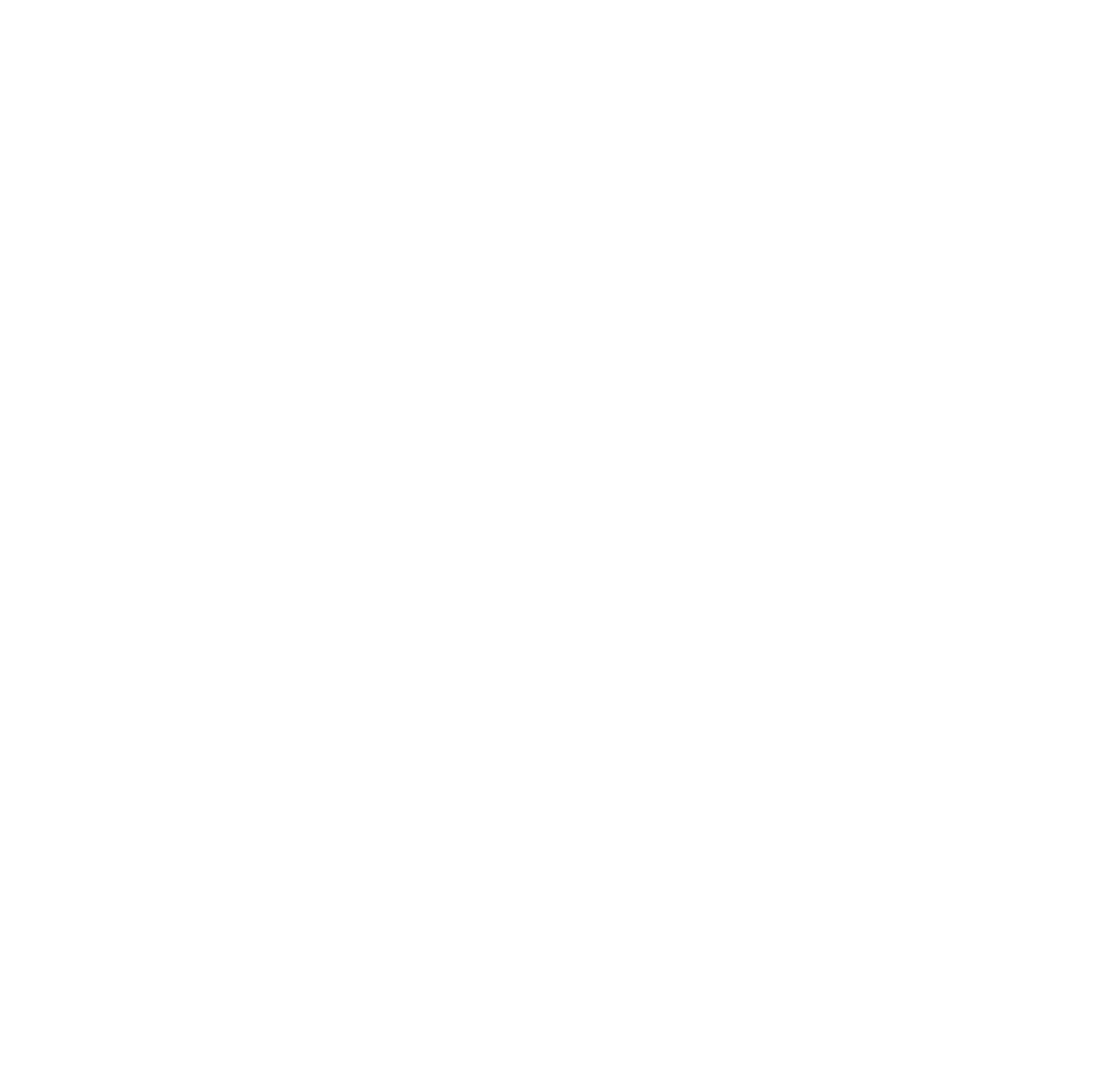
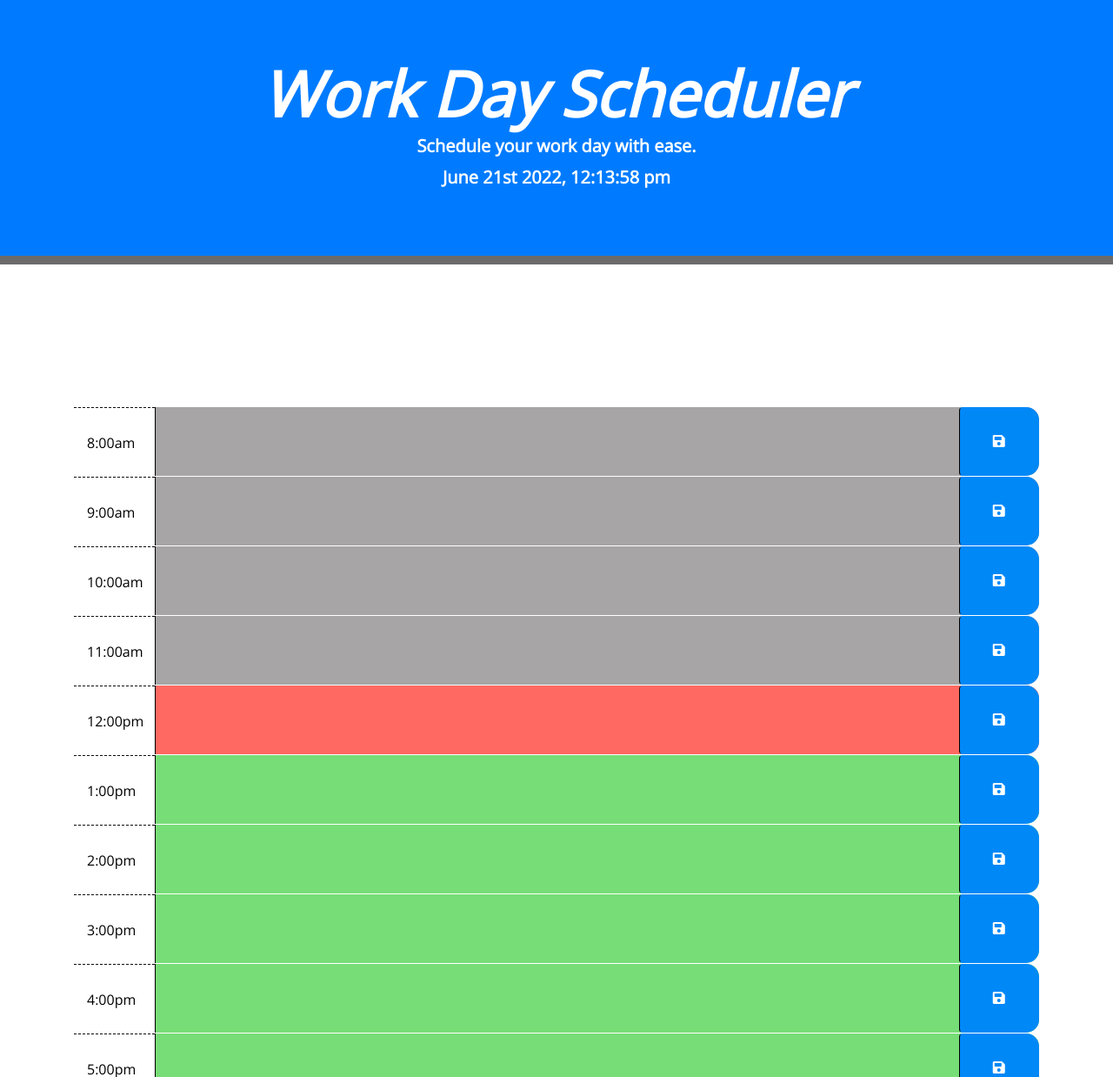
Before and after one commit to destinyhenry/work-day-scheduler, a plain HTML site: page index.html in a window 1280 px wide. Shown: the top 1238 px of the page at 87% size. Before the commit the page ends 800 px from the top, so only its background shows below. Drawn offline with nearby package versions, Linux system fonts and the light colour scheme.

Commit message:
make newest changes

```diff
--- a/index.html
+++ b/index.html
@@ -1,12 +1,125 @@
 <!DOCTYPE html>
 <html lang="en">
+
 <head>
-    <meta charset="UTF-8">
-    <meta http-equiv="X-UA-Compatible" content="IE=edge">
-    <meta name="viewport" content="width=device-width, initial-scale=1.0">
-    <title>Document</title>
+    <meta charset="UTF-8" />
+    <meta name="viewport" content="width=device-width, initial-scale=1.0" />
+    <meta http-equiv="X-UA-Compatible" content="ie=edge" />
+    <link rel="stylesheet" href="https://stackpath.bootstrapcdn.com/bootstrap/4.3.1/css/bootstrap.min.css" />
+    <link rel="stylesheet" href="https://use.fontawesome.com/releases/v5.8.1/css/all.css"
+        integrity="sha384-50oBUHEmvpQ+1lW4y57PTFmhCaXp0ML5d60M1M7uH2+nqUivzIebhndOJK28anvf" crossorigin="anonymous" /> <!--allows save button to have the icon "save" optional-->
+    <link href="https://fonts.googleapis.com/css?family=Open+Sans&display=swap" rel="stylesheet" /> <!--font families-->
+    <link rel="stylesheet" href="work-day-scheduler.css" />
+    <title>Work Day Scheduler</title>
 </head>
+
 <body>
+  <header class="jumbotron bg-primary">
+        <h1 class="font-italic font-weight-bold text-white display-3">Work Day Scheduler</h1>
+        <p class="text-white font-weight-bold lead">Schedule your work day with ease.</p>
+        <p id="currentDay" class="text-white font-weight-bold lead"></p>
+    </header>
+    <div class="container">
+              <h1 class="font-italic font-weight-bold text-white display-3">Work Day Scheduler</h1>
+        <p class="text-white font-weight-bold lead">Schedule your work day with ease.</p>
+        <p id="currentDay" class="text-white font-weight-bold lead"></p>
+    </header>
+    <div class="container">
+        <!-- lists timeblocks from 24 hour clock and 12 hours clock translation -->
+        <div id="hour8" class="row time-block">
+            <div class="col-md-1 hour">
+                8:00am
+            </div>
+            <textarea class="col-md-10 description">
+            </textarea>
+            <button class="btn saveBtn col-md-1"><i class="fas fa-save"></i></button>
+        </div>
 
+        <div id="hour9" class="row time-block">
+            <div class="col-md-1 hour">
+                9:00am
+            </div>
+            <textarea class="col-md-10 description">
+            </textarea>
+            <button class="btn saveBtn col-md-1"><i class="fas fa-save"></i></button>
+        </div>
+
+        <div id="hour10" class="row time-block">
+            <div class="col-md-1 hour">
+                10:00am
+            </div>
+            <textarea class="col-md-10 description">
+            </textarea>
+            <button class="btn saveBtn col-md-1"><i class="fas fa-save"></i></button>
+        </div>
+
+        <div id="hour11" class="row time-block">
+            <div class="col-md-1 hour">
+                11:00am
+            </div>
+            <textarea class="col-md-10 description">
+            </textarea>
+            <button class="btn saveBtn col-md-1"><i class="fas fa-save"></i></button>
+        </div>
+
+        <div id="hour12" class="row time-block">
+            <div class="col-md-1 hour">
+                12:00pm
+            </div>
+            <textarea class="col-md-10 description">
+            </textarea>
+            <button class="btn saveBtn col-md-1"><i class="fas fa-save"></i></button>
+        </div>
+
+        <div id="hour13" class="row time-block">
+            <div class="col-md-1 hour">
+                1:00pm
+            </div>
+            <textarea class="col-md-10 description">
+            </textarea>
+            <button class="btn saveBtn col-md-1"><i class="fas fa-save"></i></button>
+        </div>
+
+        <div id="hour14" class="row time-block">
+            <div class="col-md-1 hour">
+                2:00pm
+            </div>
+            <textarea class="col-md-10 description">
+            </textarea>
+            <button class="btn saveBtn col-md-1"><i class="fas fa-save"></i></button>
+        </div>
+
+        <div id="hour15" class="row time-block">
+            <div class="col-md-1 hour">
+                3:00pm
+            </div>
+            <textarea class="col-md-10 description">
+            </textarea>
+            <button class="btn saveBtn col-md-1"><i class="fas fa-save"></i></button>
+        </div>
+
+        <div id="hour16" class="row time-block">
+            <div class="col-md-1 hour">
+                4:00pm
+            </div>
+            <textarea class="col-md-10 description">
+            </textarea>
+            <button class="btn saveBtn col-md-1"><i class="fas fa-save"></i></button>
+        </div>
+
+        <div id="hour17" class="row time-block">
+            <div class="col-md-1 hour">
+                5:00pm
+            </div>
+            <textarea class="col-md-10 description">
+            </textarea>
+            <button class="btn saveBtn col-md-1"><i class="fas fa-save"></i></button>
+        </div>
+
+        <!-- jquery and moment links from https://cdnjs.com/libraries/moment.js/-->
+        <script src="https://ajax.googleapis.com/ajax/libs/jquery/3.5.1/jquery.min.js"></script>
+        <script src="work-day-scheduler.js"></script>
+        <script src="https://cdnjs.cloudflare.com/ajax/libs/moment.js/2.27.0/moment.min.js"></script>
 </body>
+
 </html>
--- a/work-day-scheduler.css
+++ b/work-day-scheduler.css
@@ -0,0 +1,72 @@
+ body {
+  font-family: 'Open Sans', sans-serif;
+  font-size: 16px;
+  line-height: 1;
+  background-color: white;
+}
+
+textarea{
+  background: transparent;
+  border: none;
+  resize: none;
+  color: black;
+  border-left: 1px solid black;
+  padding: 10px;
+}
+
+.jumbotron {
+  text-align: center;
+  background-color: transparent;
+  color: black;
+  border-radius: 0;
+  border-bottom: 10px solid rgb(107, 107, 107);
+}
+
+.description{
+  white-space: pre-wrap;
+}
+
+.time-block{
+  text-align: left;
+  border-radius: 15px;
+}
+
+.row {
+  white-space: pre-wrap;
+  border-top: 1px solid;
+  height: 80px;
+}
+
+.hour {
+  background-color: white;
+  color: #000000;
+  border-top: 1px dashed #000000;
+}
+
+.past {
+  background-color: #a7a5a5;
+  color: white;
+}
+
+.present {
+  background-color: #ff6961;
+  color: white;
+}
+
+.future {
+  background-color: #77dd77;
+  color: white;
+}
+
+.saveBtn {
+  border-left: 1px solid black;
+  border-top-right-radius: 15px;
+  border-bottom-right-radius: 15px;
+  background-color: #0088f7;
+  color: white;
+}
+
+.saveBtn i:hover {
+  font-size: 20px;
+  transition: all .3s ease-in-out;
+}
--- a/work-day-scheduler.js
+++ b/work-day-scheduler.js
@@ -0,0 +1,53 @@
+$(document).ready(function () {
+    //displays current day & time.
+    $("#currentDay").text(moment().format("MMMM Do YYYY, h:mm:ss a")); // use of moment.js
+    //assigns saveBtn and click listener
+    $(".saveBtn").on("click", function () {
+        //gets nearby values.
+        console.log(this);
+        var text = $(this).siblings(".description").val(); // changes from the sibling (html description)
+        var time = $(this).parent().attr("id"); // changes from the parent (html id)
+        //sets items in local storage.
+        localStorage.setItem(time, text);
+    })
+    //loads any saved data from LocalStorage (do this for each hour created)
+    $("#hour8 .description").val(localStorage.getItem("hour8"));
+    $("#hour9 .description").val(localStorage.getItem("hour9"));
+    $("#hour10 .description").val(localStorage.getItem("hour10"));
+    $("#hour11 .description").val(localStorage.getItem("hour11"));
+    $("#hour12 .description").val(localStorage.getItem("hour12"));
+    $("#hour13 .description").val(localStorage.getItem("hour13"));
+    $("#hour14 .description").val(localStorage.getItem("hour14"));
+    $("#hour15 .description").val(localStorage.getItem("hour15"));
+    $("#hour16 .description").val(localStorage.getItem("hour16"));
+    $("#hour17 .description").val(localStorage.getItem("hour17"));
+
+    function hourTracker() {
+        //gets current number of hours.
+        var currentHour = moment().hour(); // use of moment.js
+
+        // loops over time blocks
+        $(".time-block").each(function () {
+            var blockHour = parseInt($(this).attr("id").split("hour")[1]);
+            console.log( blockHour, currentHour)
+
+            //allows you to click into css/html (past, present, or future)
+            if (blockHour < currentHour) {
+                $(this).addClass("past");
+                $(this).removeClass("future");
+                $(this).removeClass("present");
+            }
+            else if (blockHour === currentHour) {
+                $(this).removeClass("past");
+                $(this).addClass("present");
+                $(this).removeClass("future");
+            }
+            else {
+                $(this).removeClass("present");
+                $(this).removeClass("past");
+                $(this).addClass("future");
+            }
+        })
+    }
+    hourTracker(); //re-runs function
+})
```
